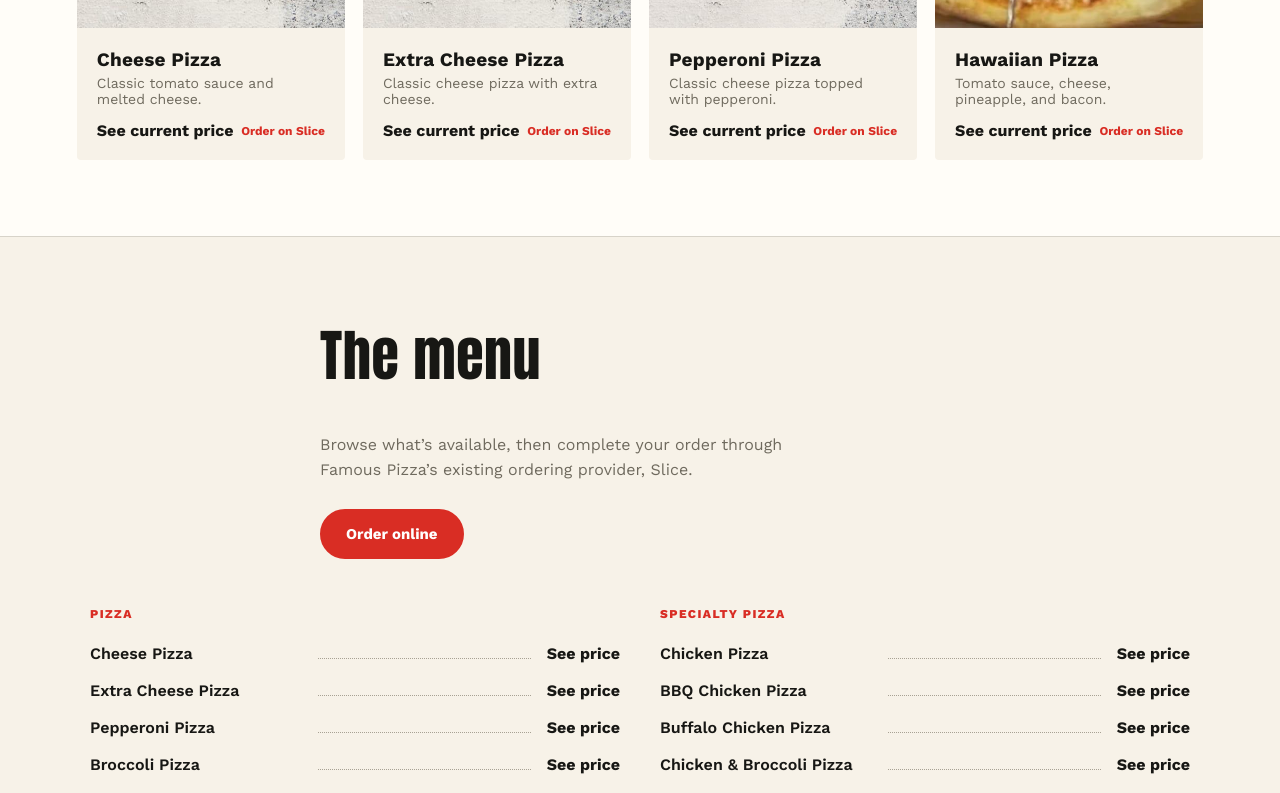
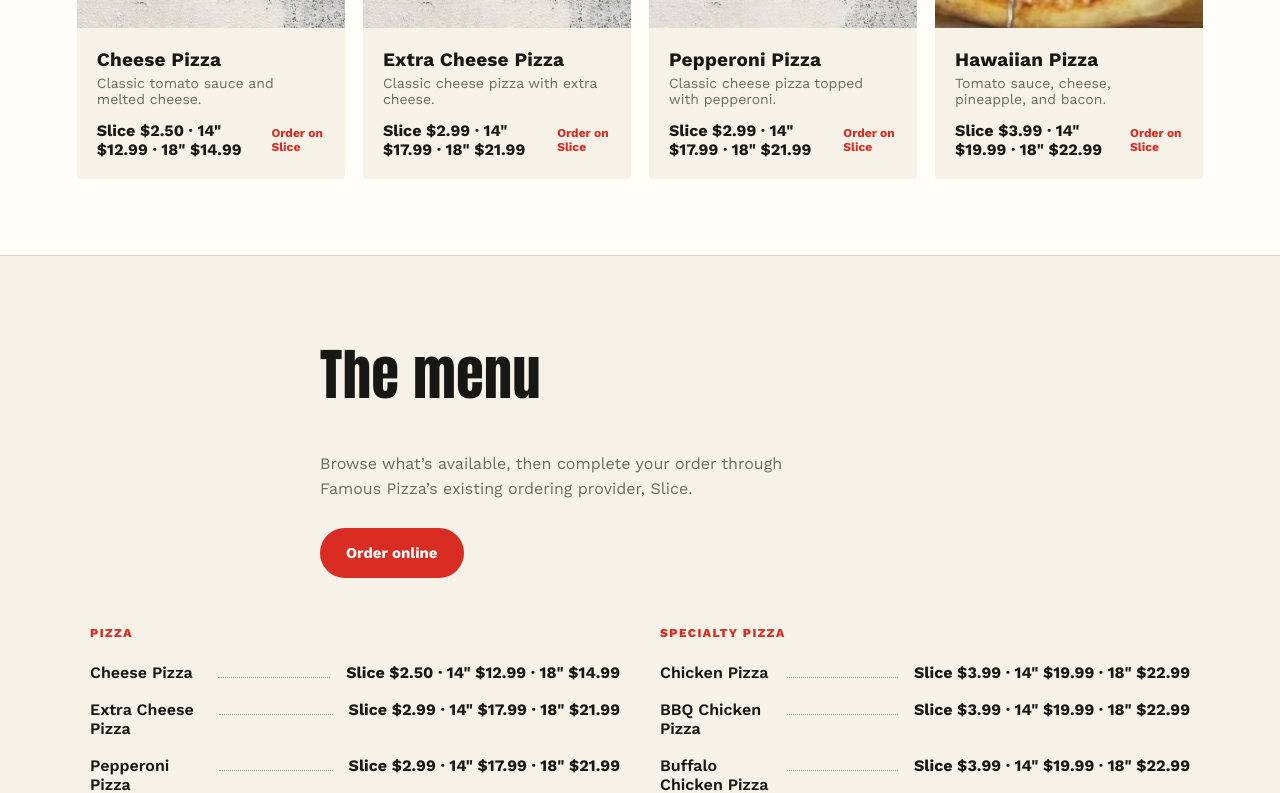
Before and after one commit to justinsoperation-del/famous-pizza-manhattan, a Next.js app: page / in a window 1280 px wide. Shown: the part 1980-2773 px from the top of the page. Built offline with nearby package versions, Linux system fonts and the light colour scheme; no server answers.

Commit message:
Display slice medium and large menu prices

```diff
--- a/app/page.tsx
+++ b/app/page.tsx
@@ -151,7 +151,17 @@ export default function Home() {
                     <p>{item.description}</p>
                   </div>
                   <div className="highlight-card-footer">
-                    <strong>{item.price ?? "See current price"}</strong>
+                    <strong>
+  {item.slicePrice || item.mediumPrice || item.largePrice
+    ? [
+        item.slicePrice && `Slice ${item.slicePrice}`,
+        item.mediumPrice && `14" ${item.mediumPrice}`,
+        item.largePrice && `18" ${item.largePrice}`,
+      ]
+        .filter(Boolean)
+        .join(" · ")
+    : item.price ?? "See current price"}
+</strong>
                     <span className="order-arrow">Order on Slice</span>
                   </div>
                 </div>
@@ -191,7 +201,17 @@ export default function Home() {
                           {item.badge && <span className="menu-badge">{item.badge}</span>}
                         </span>
                         <span className="menu-row-dots" aria-hidden="true" />
-                        <span className="menu-row-price">{item.price ?? "See price"}</span>
+                        <span className="menu-row-price">
+  {item.slicePrice || item.mediumPrice || item.largePrice
+    ? [
+        item.slicePrice && `Slice ${item.slicePrice}`,
+        item.mediumPrice && `14" ${item.mediumPrice}`,
+        item.largePrice && `18" ${item.largePrice}`,
+      ]
+        .filter(Boolean)
+        .join(" · ")
+    : item.price ?? "See price"}
+</span>
                       </a>
                     </li>
                   ))}
```
